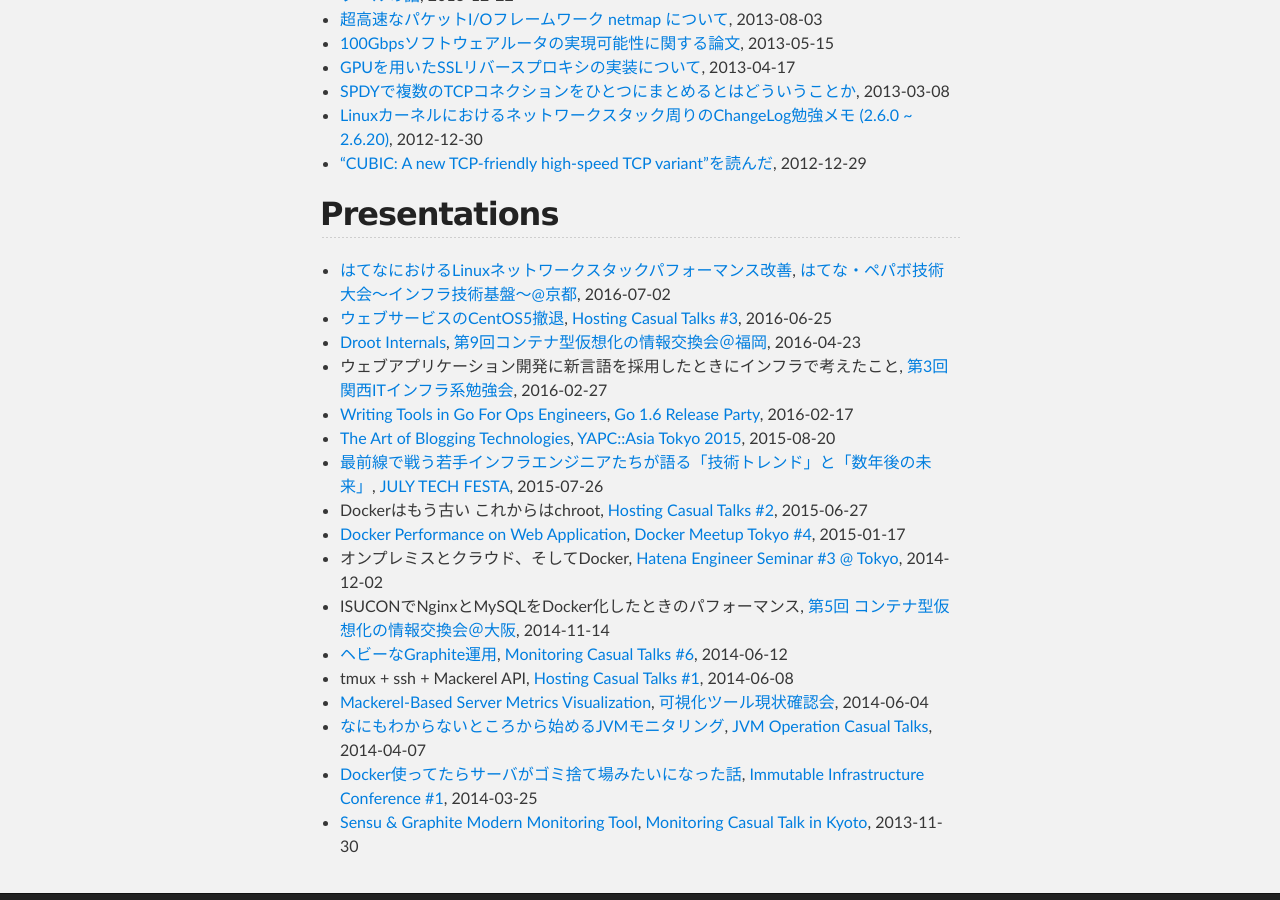
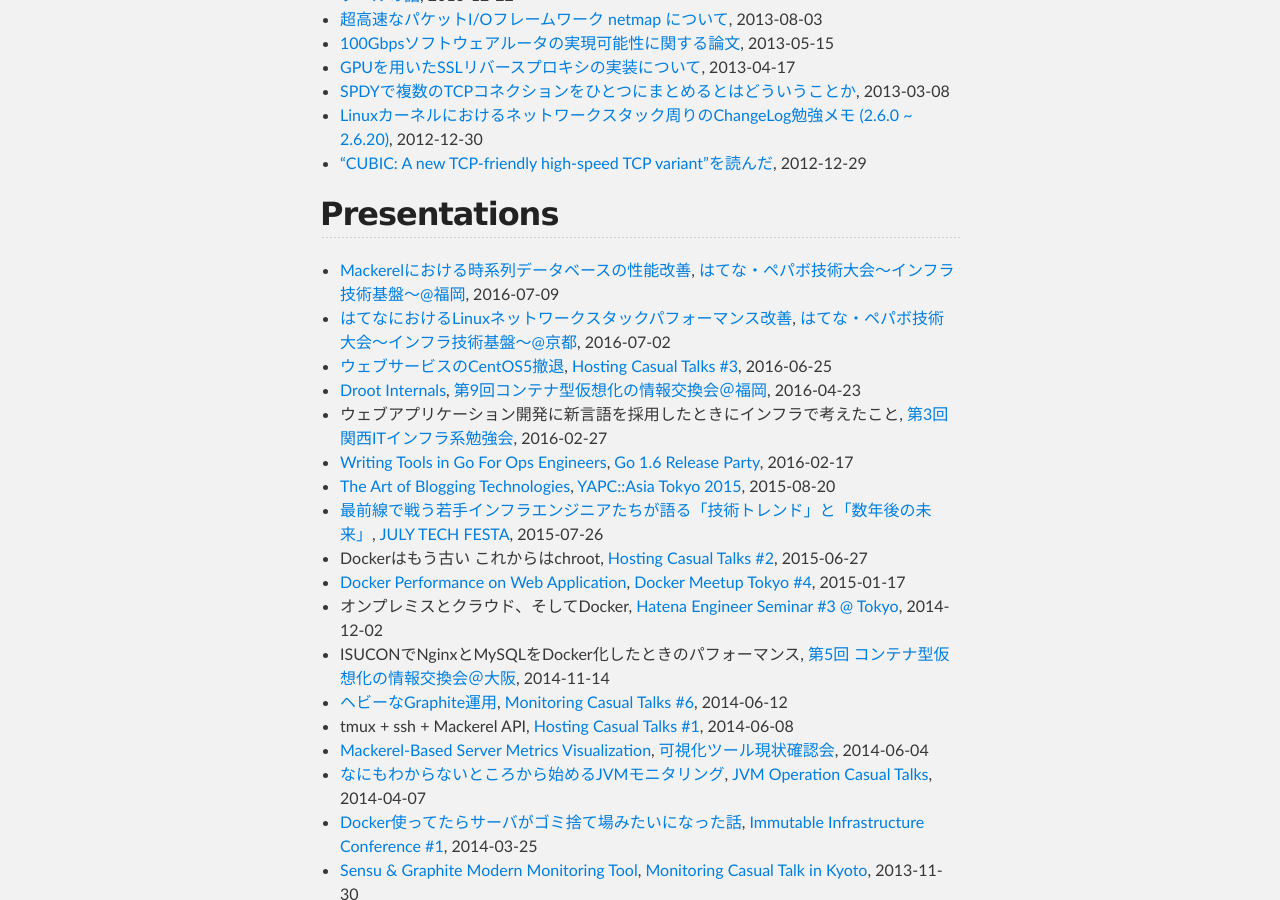
Before and after one commit to yuuki/yuuk.io, a Jekyll site: the page built from index.md, in a window 1280 px wide and 900 px high, scrolled down 2551 px. Built offline with Jekyll 4.4.1, drawn with Linux system fonts in a browser that asks for light colours; nearby versions of some CDN libraries.

Commit message:
Sync README.md in master branch to index.md in gh-pages

```diff
--- a/index.md
+++ b/index.md
@@ -86,6 +86,7 @@
 
 ## Presentations
 
+- [Mackerelにおける時系列データベースの性能改善](https://speakerdeck.com/yuukit/performance-improvement-of-tsdb-in-mackerel), [はてな・ペパボ技術大会〜インフラ技術基盤〜@福岡](http://pepabo.connpass.com/event/33522/), 2016-07-09
 - [はてなにおけるLinuxネットワークスタックパフォーマンス改善](https://speakerdeck.com/yuukit/linux-network-performance-improvement-at-hatena), [はてな・ペパボ技術大会〜インフラ技術基盤〜@京都](http://hatena.connpass.com/event/33521/), 2016-07-02
 - [ウェブサービスのCentOS5撤退](https://speakerdeck.com/yuukit/centos5-retiring-for-web-servicies), [Hosting Casual Talks #3](http://connpass.com/event/29857/), 2016-06-25
 - [Droot Internals](https://speakerdeck.com/yuukit/droot-internals), [第9回コンテナ型仮想化の情報交換会＠福岡](http://ct-study.connpass.com/event/23455/), 2016-04-23
```
